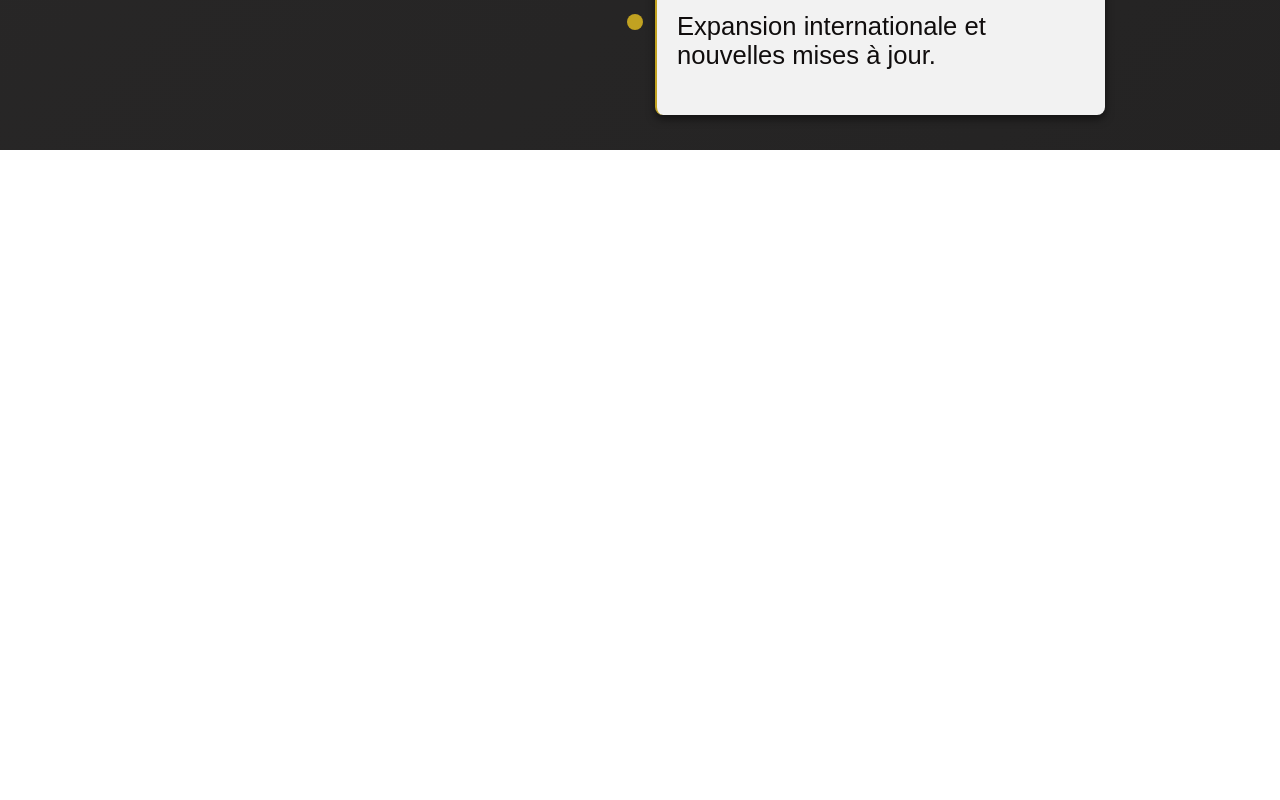
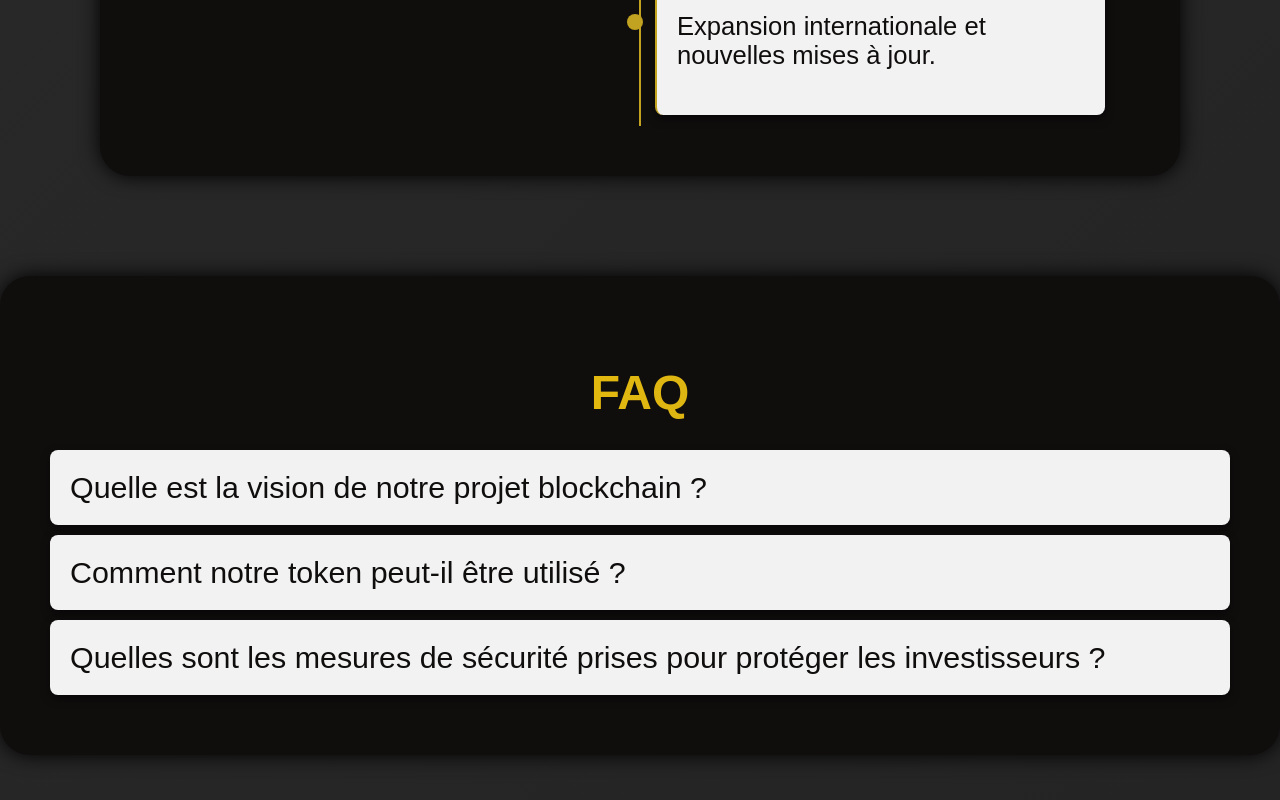
Before and after one commit to JayAlls/crypto_landing_page, a Next.js app: page / in a window 1280 px wide. Shown: the part 4286-5086 px from the top of the page. Before the commit the page ends 4436 px from the top, so only its background shows below. Built offline with nearby package versions, Linux system fonts and the light colour scheme.

Commit message:
FAQ Section Added

```diff
--- /dev/null
+++ b/src/app/component/FAQ/FAQ.js
@@ -0,0 +1,46 @@
+import React, { useState } from 'react';
+import styles from './FAQ.module.scss';
+
+const FAQ = () => {
+  const [activeIndex, setActiveIndex] = useState(null);
+
+  const faqData = [
+    {
+      question: 'Quelle est la vision de notre projet blockchain ?',
+      answer: 'Notre vision est de révolutionner la façon dont les transactions numériques sont effectuées à travers une plateforme sécurisée, transparente et décentralisée.',
+    },
+    {
+      question: 'Comment notre token peut-il être utilisé ?',
+      answer: 'Notre token peut être utilisé pour effectuer des transactions, participer à la gouvernance de la plateforme et accéder à des services exclusifs.',
+    },
+    {
+      question: 'Quelles sont les mesures de sécurité prises pour protéger les investisseurs ?',
+      answer: 'Nous utilisons la cryptographie de pointe et un modèle de consensus robuste pour assurer la sécurité et la fiabilité de notre plateforme.',
+    },
+    // Ajoutez plus de questions et réponses si nécessaire
+  ];
+
+  const toggleFAQ = index => {
+    setActiveIndex(activeIndex === index ? null : index);
+  };
+
+  return (
+    <div className={styles.faqSection}>
+      <h2>FAQ</h2>
+      <div className={styles.faqContainer}>
+        {faqData.map((faq, index) => (
+          <div key={index} className={styles.faqItem}>
+            <div className={styles.faqQuestion} onClick={() => toggleFAQ(index)}>
+              {faq.question}
+            </div>
+            <div className={`${styles.faqAnswer} ${activeIndex === index ? styles.active : styles.desactive}`}>
+              {faq.answer}
+            </div>
+          </div>
+        ))}
+      </div>
+    </div>
+  );
+};
+
+export default FAQ;
--- /dev/null
+++ b/src/app/component/FAQ/FAQ.module.scss
@@ -0,0 +1,66 @@
+.faqSection {
+    text-align: center;
+    padding: 50px;
+    background-color: #100D0D;
+    border-radius: 30px;
+    box-shadow: 0px 0px 20px #000;
+    margin: 100px auto;
+
+    h2 {
+      font-size: 3rem;
+      margin-bottom: 30px;
+      font-weight: bold;
+      color: transparent;
+      background-image: linear-gradient(to right, #ffcc00, #C1A221);
+      background-clip: text;
+      -webkit-background-clip: text;
+      -webkit-text-fill-color: transparent;
+    }
+  }
+
+  .faqContainer {
+    margin-top: 20px;
+    height: auto;
+  }
+
+  .faqItem {
+    margin-bottom: 10px;
+    text-align: left;
+  }
+
+  .faqQuestion {
+    padding: 20px;
+    background-color: #F2F2F2;
+    border-radius: 8px;
+    box-shadow: 0 4px 8px rgba(0, 0, 0, 0.5);
+    margin-bottom: 5px;
+    cursor: pointer;
+    font-size: 1.9rem;
+    color: #100D0D;
+    transition: background-color 0.3s;
+
+    &:hover {
+      background-color: #e2e2e2;
+    }
+  }
+
+  .faqAnswer {
+    padding: 20px;
+    background-color: #F2F2F2;
+    border-radius: 8px;
+    box-shadow: 0 4px 8px rgba(0, 0, 0, 0.5);
+    max-height: 0;
+    overflow: hidden;
+    transition: max-height 0.3s ease;
+    font-size: 1.6rem;
+    color: #100D0D;
+    transition: all 0.4s ease-in-out;
+
+    &.active {
+      max-height: 1000px; // Ajustez cette valeur en fonction du contenu
+    }
+
+    &.desactive {
+        display: none;
+    }
+  }
--- a/src/app/component/Roadmap/Roadmap.module.scss
+++ b/src/app/component/Roadmap/Roadmap.module.scss
@@ -5,7 +5,7 @@
   border-radius: 30px;
   box-shadow: 0px 0px 20px #000;
   margin: 100px;
-  color: #F2F2F2; // J'ai ajouté une couleur de texte par défaut pour correspondre au fond sombre
+  color: #F2F2F2;
 
   h2 {
     font-size: 3rem;
@@ -21,6 +21,7 @@
 
 .timeline {
   position: relative;
+  height: 1000px;
   &:before {
     content: '';
     position: absolute;
@@ -28,7 +29,7 @@
     top: 0;
     bottom: 0;
     width: 2px;
-    background-color: #C1A221; // Couleur de la ligne de temps ajustée
+    background-color: #C1A221;
     transform: translateX(-50%);
   }
 }
--- a/src/app/page.js
+++ b/src/app/page.js
@@ -5,6 +5,7 @@ import styles from './page.module.scss'
 import WhitePaper from './component/WhitePaper/WhitePaper'
 import Team from './component/Team/Team'
 import Roadmap from './component/Roadmap/Roadmap'
+import FAQ from './component/FAQ/FAQ'
 
 export default function Home() {
   return (
@@ -14,6 +15,7 @@ export default function Home() {
       <WhitePaper />
       <Team />
       <Roadmap />
+      <FAQ />
     </main>
   )
 }
```
